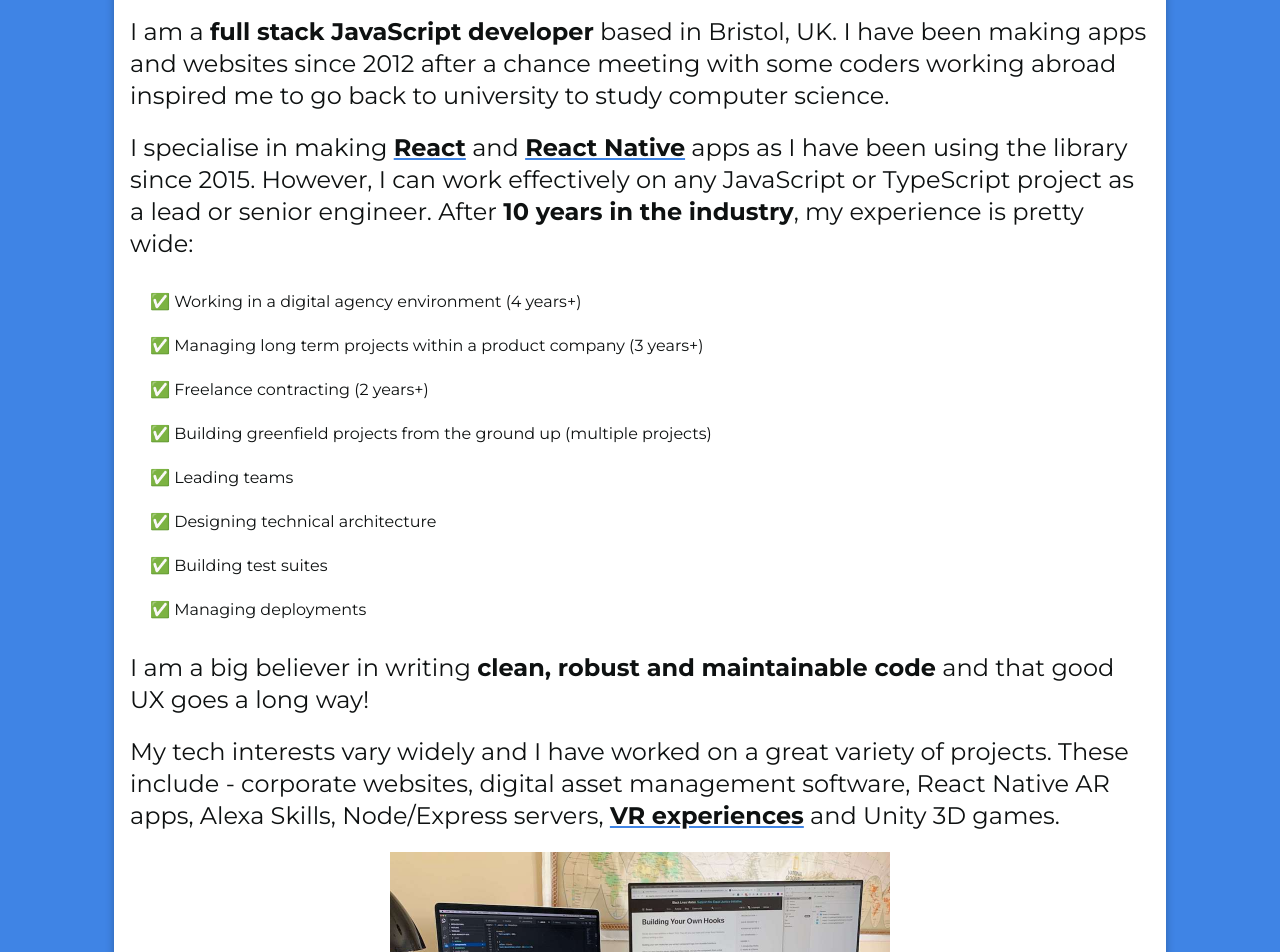
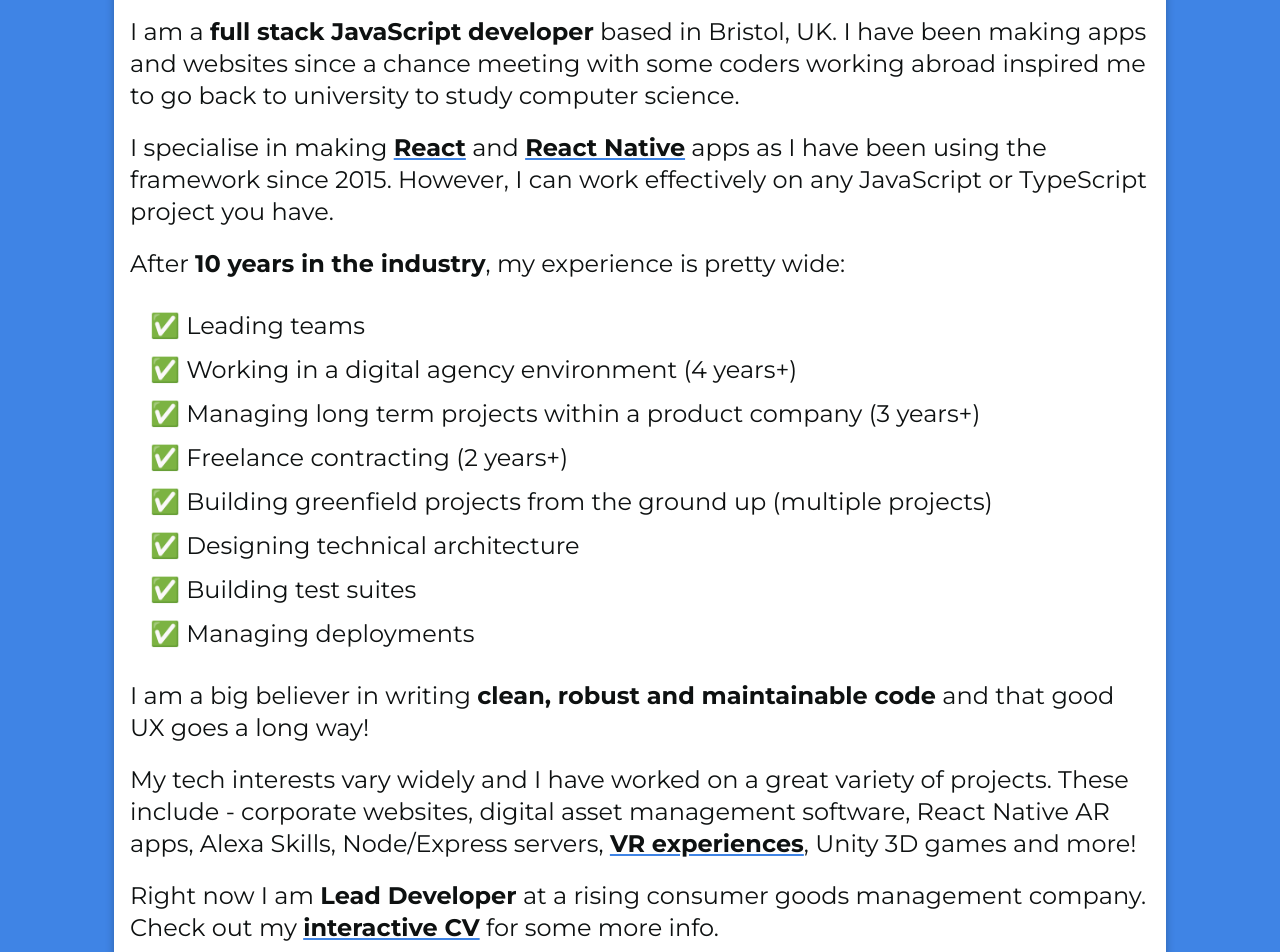
Before and after one commit to cashtotalszero/alex-parrott, a Next.js app: page /about in a window 1280 px wide. Shown: the part 1060-2012 px from the top of the page. Built offline with nearby package versions, Linux system fonts and the light colour scheme; a web font is replaced by a local one.

Commit message:
About page text updated

```diff
--- a/pages/about.tsx
+++ b/pages/about.tsx
@@ -30,36 +30,37 @@
 
         <p>
             I am a <strong>full stack JavaScript developer</strong> based in Bristol, UK. I have
-            been making apps and websites since 2012 after a chance meeting with some coders working
-            abroad inspired me to go back to university to study computer science.
+            been making apps and websites since a chance meeting with some coders working abroad
+            inspired me to go back to university to study computer science.
         </p>
 
         <p>
             I specialise in making <AppLink label="React" href={REACT_SITE} /> and{' '}
             <AppLink label="React Native" href={REACT_NATIVE_SITE} shadowWidth={170} /> apps as I
-            have been using the library since 2015. However, I can work effectively on any
-            JavaScript or TypeScript project as a lead or senior engineer. After{' '}
-            <strong>10 years in the industry</strong>, my experience is pretty wide:
+            have been using the framework since 2015. However, I can work effectively on any
+            JavaScript or TypeScript project you have.
         </p>
 
+        <p>
+            After <strong>10 years in the industry</strong>, my experience is pretty wide:
             <ul>
                 <li>
-                <Emoji label="Check" unicode={CHECK} /> Working in a digital agency environment (4
-                years+)
+                    <Emoji label="Check" unicode={CHECK} /> Leading teams
                 </li>
                 <li>
-                <Emoji label="Check" unicode={CHECK} /> Managing long term projects within a product
-                company (3 years+)
+                    <Emoji label="Check" unicode={CHECK} /> Working in a digital agency environment
+                    (4 years+)
+                </li>
+                <li>
+                    <Emoji label="Check" unicode={CHECK} /> Managing long term projects within a
+                    product company (3 years+)
                 </li>
                 <li>
                     <Emoji label="Check" unicode={CHECK} /> Freelance contracting (2 years+)
                 </li>
                 <li>
-                <Emoji label="Check" unicode={CHECK} /> Building greenfield projects from the ground
-                up (multiple projects)
-            </li>
-            <li>
-                <Emoji label="Check" unicode={CHECK} /> Leading teams
+                    <Emoji label="Check" unicode={CHECK} /> Building greenfield projects from the
+                    ground up (multiple projects)
                 </li>
                 <li>
                     <Emoji label="Check" unicode={CHECK} /> Designing technical architecture
@@ -71,6 +72,7 @@
                     <Emoji label="Check" unicode={CHECK} /> Managing deployments
                 </li>
             </ul>
+        </p>
 
         <p>
             I am a big believer in writing <strong>clean, robust and maintainable code</strong> and
@@ -81,7 +83,15 @@
             My tech interests vary widely and I have worked on a great variety of projects. These
             include - corporate websites, digital asset management software, React Native AR apps,
             Alexa Skills, Node/Express servers,{' '}
-            <AppLink label="VR experiences" href={VR_DEMO} shadowWidth={200} /> and Unity 3D games.
+            <AppLink label="VR experiences" href={VR_DEMO} shadowWidth={200} />, Unity 3D games and
+            more!
+        </p>
+
+        <p>
+            Right now I am <strong>Lead Developer</strong> at a rising consumer goods management
+            company. Check out my{' '}
+            <AppLink label="interactive CV" href={CAREER_PAGE} shadowWidth={185} /> for some more
+            info.
         </p>
 
         <TitledImage
@@ -120,13 +130,6 @@
             environment counts for a lot. I&apos;ve been told that I&apos;m fun to work with. Take
             from that what you will <Emoji label="wink" unicode={WINKING_FACE} />.
         </p>
-
-        <p>
-            Right now I am <strong>Lead Developer</strong> at a rising consumer goods management
-            company. Check out my{' '}
-            <AppLink label="interactive CV" href={CAREER_PAGE} shadowWidth={185} /> for some more
-            info.
-        </p>
     </Page>
 );
 
```
Lines whose indentation alone changed are shown as unchanged.
